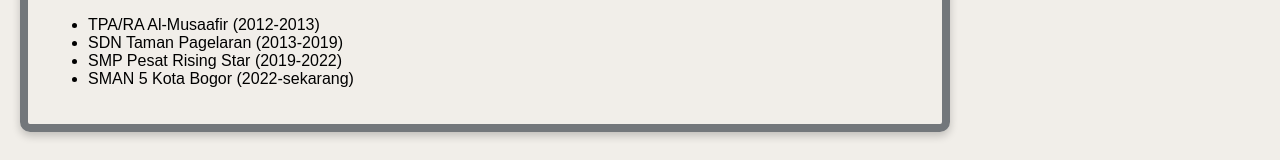
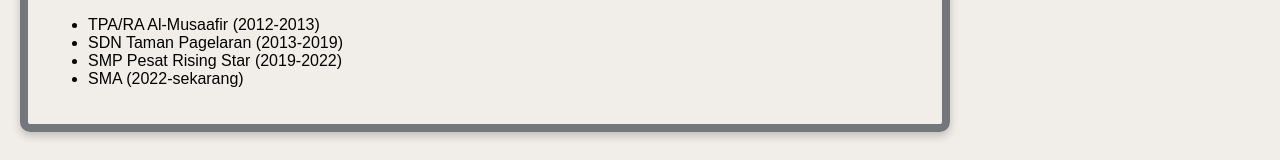
Before and after one commit to mnabiladzikri/BiodataNabil, a plain HTML site: page index.html in a window 1280 px wide. Shown: the part 983-1143 px from the top of the page. Drawn offline with Linux system fonts and the light colour scheme; a web font is replaced by a local one.

Commit message:
educaiton background changes

```diff
--- a/index.html
+++ b/index.html
@@ -61,7 +61,7 @@
                     <li>TPA/RA Al-Musaafir (2012-2013)</li>
                     <li>SDN Taman Pagelaran (2013-2019)</li>
                     <li>SMP Pesat Rising Star (2019-2022)</li>
-                    <li>SMAN 5 Kota Bogor (2022-sekarang)</li>
+                    <li>SMA (2022-sekarang)</li>
                 </ul>
             </article>
         </div>
```
